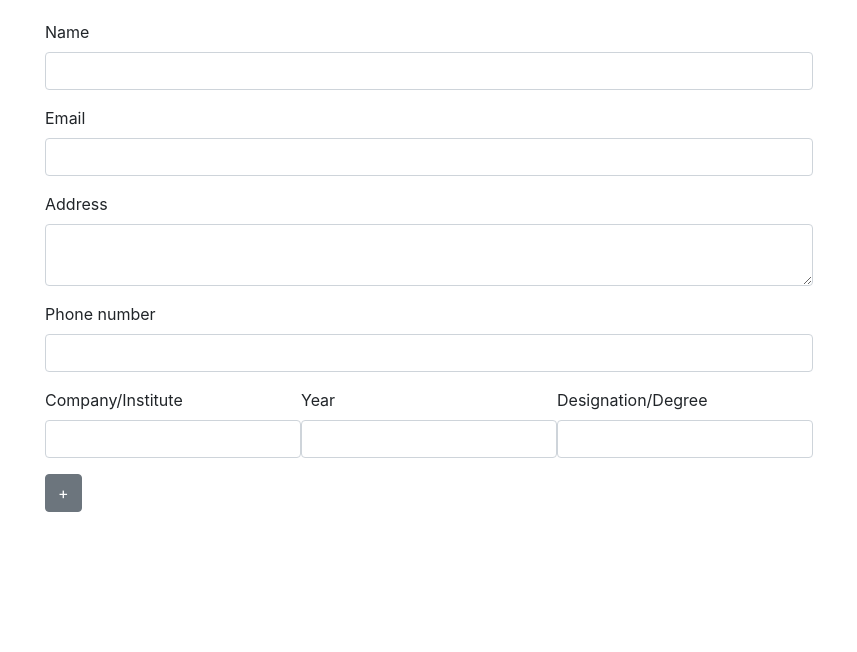
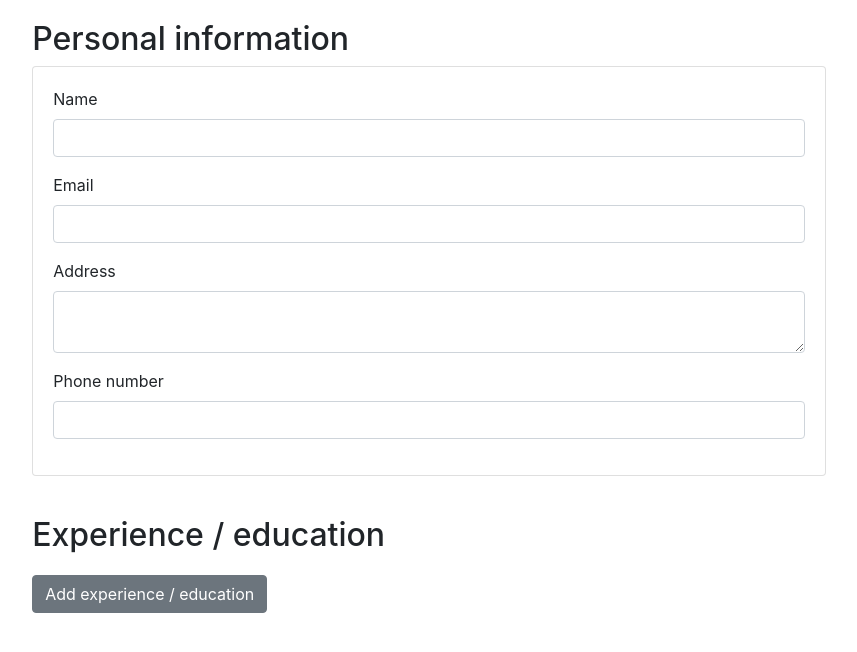
Before and after one commit to JithinKS97/resume-builder-assignment, a Next.js app: page / in a window 1280 px wide. Shown: the top 652 px of the page, without its empty margins (211-1068 px from the left). Built offline with nearby package versions, Linux system fonts and the light colour scheme.

Commit message:
Added education experience list

```diff
--- /dev/null
+++ b/components/resume-builder/EducationExperience.js
@@ -0,0 +1,42 @@
+import { FormGroup, Label, Input, Card, CardBody } from "reactstrap";
+
+export default (props) => {
+  const { index, onChange, educationExperince } = props;
+
+  const handleFieldChange = (e) => {
+    onChange(index, e.target.name, e.target.value);
+  };
+
+  const { company_institute, year, designation_degree } = educationExperince;
+
+  return (
+    <>
+      <Card className="education-experience-card">
+        <CardBody>
+          <div className="education-experience-container">
+            <FormGroup>
+              <Label>Company/Institute</Label>
+              <Input
+                value={company_institute}
+                onChange={handleFieldChange}
+                name="company_institute"
+              />
+            </FormGroup>
+            <FormGroup>
+              <Label>Year</Label>
+              <Input year={year} onChange={handleFieldChange} name="year" />
+            </FormGroup>
+            <FormGroup>
+              <Label>Designation/Degree</Label>
+              <Input
+                designation_degree={designation_degree}
+                onChange={handleFieldChange}
+                name="designation_degree"
+              />
+            </FormGroup>
+          </div>
+        </CardBody>
+      </Card>
+    </>
+  );
+};
--- /dev/null
+++ b/components/resume-builder/EducationExperienceList.js
@@ -0,0 +1,30 @@
+import EducationExperience from "./EducationExperience";
+import { Button } from "reactstrap";
+
+export default (props) => {
+  const {
+    educationExperienceList,
+    handleAddClick,
+    onChange:handleExperienceEducationChange,
+  } = props;
+
+  return (
+    <>
+      <div className="education-experience-list-container">
+        <div className="add-button-container">
+          <Button onClick={handleAddClick} className="add-button">
+            Add experience / education
+          </Button>
+        </div>
+        {educationExperienceList.map((educationExperience, index) => (
+          <EducationExperience
+            key={index}
+            educationExperience={educationExperience}
+            index={index}
+            onChange={handleExperienceEducationChange}
+          />
+        ))}
+      </div>
+    </>
+  );
+};
--- a/components/resume-builder/Experience.js
+++ /dev/null
@@ -1,20 +0,0 @@
-import { FormGroup, Label, Input } from 'reactstrap';
-
-export default () => {
-  return (
-    <div className="experience">
-      <FormGroup>
-        <Label>Company/Institute</Label>
-        <Input/>
-      </FormGroup>
-      <FormGroup>
-        <Label>Year</Label>
-        <Input/>
-      </FormGroup>
-      <FormGroup>
-        <Label>Designation/Degree</Label>
-        <Input/>
-      </FormGroup>
-    </div>
-  );
-};
--- a/components/resume-builder/ExperienceList.js
+++ /dev/null
@@ -1,11 +0,0 @@
-import Experience from "./Experience"
-import { Button } from "reactstrap"
-
-export default () => {
-    return (
-        <>
-            <Experience/>
-            <Button>+</Button>
-        </>
-    )
-}
--- a/components/resume-builder/PersonalInfo.js
+++ b/components/resume-builder/PersonalInfo.js
@@ -1,15 +1,17 @@
-import { FormGroup, Label, Input } from "reactstrap";
+import { FormGroup, Label, Input, Card, CardBody, CardTitle } from "reactstrap";
 
 export default (props) => {
   const { personalInfo, onChange } = props;
   const { name, email, address, phonenumber } = personalInfo;
 
   const handleFieldChange = (e) => {
-    onChange(e.target.name, e.target.value)
-  }
+    onChange(e.target.name, e.target.value);
+  };
 
   return (
     <>
+      <Card>
+        <CardBody>
           <FormGroup>
             <Label for="exampleEmail">Name</Label>
             <Input
@@ -46,6 +48,8 @@ export default (props) => {
               type="text"
             />
           </FormGroup>
+        </CardBody>
+      </Card>
     </>
   );
 };
--- a/components/resume-builder/index.js
+++ b/components/resume-builder/index.js
@@ -1,35 +1,42 @@
 import PersonalInfo from "./PersonalInfo";
-import ExperienceList from "./ExperienceList";
+import EducationExperienceList from "./EducationExperienceList";
 import { useState } from "react";
 
 export default () => {
-
-  const defaultInfo = {
-    name:"",
-    email:"",
-    address:"",
-    phonenumber:""
-  }
-
-  const [personalInfo, setPersonalInfo] = useState(defaultInfo)
+  const [personalInfo, setPersonalInfo] = useState(defaultInfo);
+  const [educationExperienceList, setEducationExperienceList] = useState([]);
 
   const handleChange = (field, value) => {
     const updatedInfo = {
       ...personalInfo,
-      [field]:value
-    }
-    setPersonalInfo(updatedInfo)
+      [field]: value,
+    };
+    setPersonalInfo(updatedInfo);
+  };
+
+  const handleAddClick = () => {
+    setEducationExperienceList([
+      ...educationExperienceList,
+      { company_institute: "", year: "", designation_degree: "" },
+    ]);
+  };
+
+  const handleExperienceEducationChange = (index, field, value) => {
+    console.log(index, field, value)
   }
 
   return (
     <>
       <style>{style}</style>
       <div className="resume-builder-container">
-        <PersonalInfo
-          personalInfo={personalInfo}
-          onChange={handleChange}
+        <h2>Personal information</h2>
+        <PersonalInfo personalInfo={personalInfo} onChange={handleChange} />
+        <h2 className="education-experience-title">Experience / education</h2>
+        <EducationExperienceList
+          educationExperienceList={educationExperienceList}
+          handleAddClick={handleAddClick}
+          onChange={handleExperienceEducationChange}
         />
-        <ExperienceList />
       </div>
     </>
   );
@@ -37,13 +44,33 @@ export default () => {
 
 const style = `
   .resume-builder-container {
-    width:60vw;
+    width:62vw;
     margin:auto;
     margin-top:20px;
   }
-  .experience {
+  .education-experience-container {
     display:flex;
     flex-direction:row;
     justify-content: space-between;
   }
+  .education-experience-card {
+    margin-top:10px;
+  }
+  .education-experience-title {
+    margin-top:40px;
+    margin-bottom:10px;
+  }
+  .add-button {
+    margin:10px 0;
+  }
+  .education-experience-list-container {
+    margin-bottom:50px;
+  }
 `;
+
+const defaultInfo = {
+  name: "",
+  email: "",
+  address: "",
+  phonenumber: "",
+};
```
Lines whose indentation alone changed are shown as unchanged.
